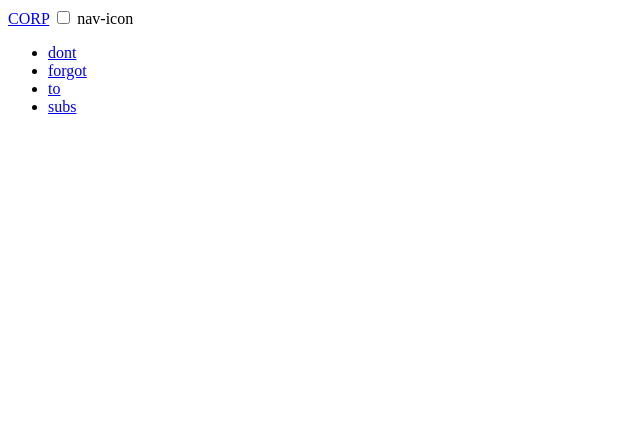
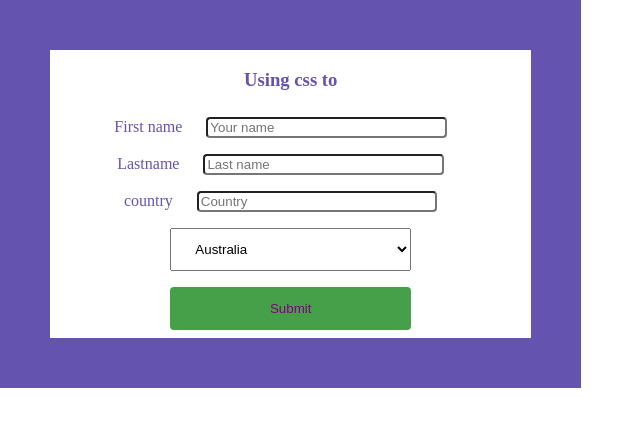
Before and after one commit to rafisys/first_site, a plain HTML site: page div.html in a window 1280 px wide. Shown: the whole page, without its empty margins (0-644 px from the left). Drawn offline with Linux system fonts and the light colour scheme.

Commit message:
now update

```diff
--- a/div.html
+++ b/div.html
@@ -1,28 +1,102 @@
 <!DOCTYPE html>
 <html lang="en">
 <head>
-    <link rel="stylesheet" href="menu.css">
-</head>
-<body>
+  <meta charset="UTF-8">
+  <meta http-equiv="X-UA-Compatible" content="IE=edge">
+  <meta name="viewport" content="width=device-width, initial-scale=1.0">
+  <title>Document</title>
 
-    <header class="header">
-          <a href="/" class="logo" >CORP</a>
-          <input  class="menu-btn" type="checkbox" name="" id="menu-btn">
-          <label class="menu-btn"   for="menu-btn"> <span>nav-icon</span></label>
-          <ul class="menu">
-            <li><a href="#dont">dont</a></li>
-            <li><a href="#forgot">forgot</a></li>
-            <li><a href="#to">to</a></li>
-            <li><a href="#subs">subs</a></li>
+  <Style>
+    body{
+      width: auto;
+      text-align: center;
+      border: 50px solid;
+      margin-left: auto;
+      margin-right: auto;
+      margin-top: auto;
+      margin-bottom: auto;
+      position: absolute;
+    }
+     input [type=text], select{
+      width: 50%;
+      padding: 12px 20px;
+      margin: 8px 0 ;
+      display: 1px solid
 
-          </ul>
+
+
+    }
+     input[type=submit] {
+      width: 50%;
+      background-color: #4caf50;
+      color: purple;
+      padding: 14px 20px;
+      margin: 8px 0;
+      border: none;
+      border-radius: 4px;
+      cursor: pointer;
+      position: <center></center>;
+     }
+
+     input[type=submit]{
+      background-color: #45a049;
+
+     }
+     input{
+      width: 50%;
+      padding: 12pz 20px;
+      margin: 8px 20px;
+      display: 1px solid;
+      border-radius: 4px;
+      box-sizing: border-box;
+     }
+
+     div{
+      border-radius: 5px;
+      background-color: #45a049
+      padding:20px;
+     }
+
+     body{
+      color: rgb(101, 84, 175);
+      position: fixed;
+     }
+     form {
+      margin: auto;
+     }
 
 
 
 
 
+  </Style>
+</head>
+<body>
+  <h3>Using css to </h3>
 
-    </header>
+  <div>
+    <form action="/action-page.php">
+      <label for="fname">First name </label>
+      <input  type="text" name="Firstname" id="fname" placeholder="Your name">
+      <div>
 
+      <label for="lname">Lastname</label>
+      <input type="text" name="Lastname" id="lname" placeholder="Last name">
+    </div>
+      <label for="country">country</label>
+      <input type="text" name="country" id="country" placeholder="Country">
+
+      <select name="country" id="Country">Country
+      <option value="Australia">Australia</option>
+      <option value="Canada">canada</option>
+      <option value="Usa">usa</option>
+    </select>
+
+    <input type="submit" name="" id="submit">
+
+
+
+    </form>
+  </div>
 </body>
 </html>
```
Also changed, not shown: forms.html (+2 -1 lines), index.html (+70 -3 lines), style.css (+14 -7 lines), table.html (+8 -0 lines), vvv.html (+47 -0 lines), style1.css (added).
